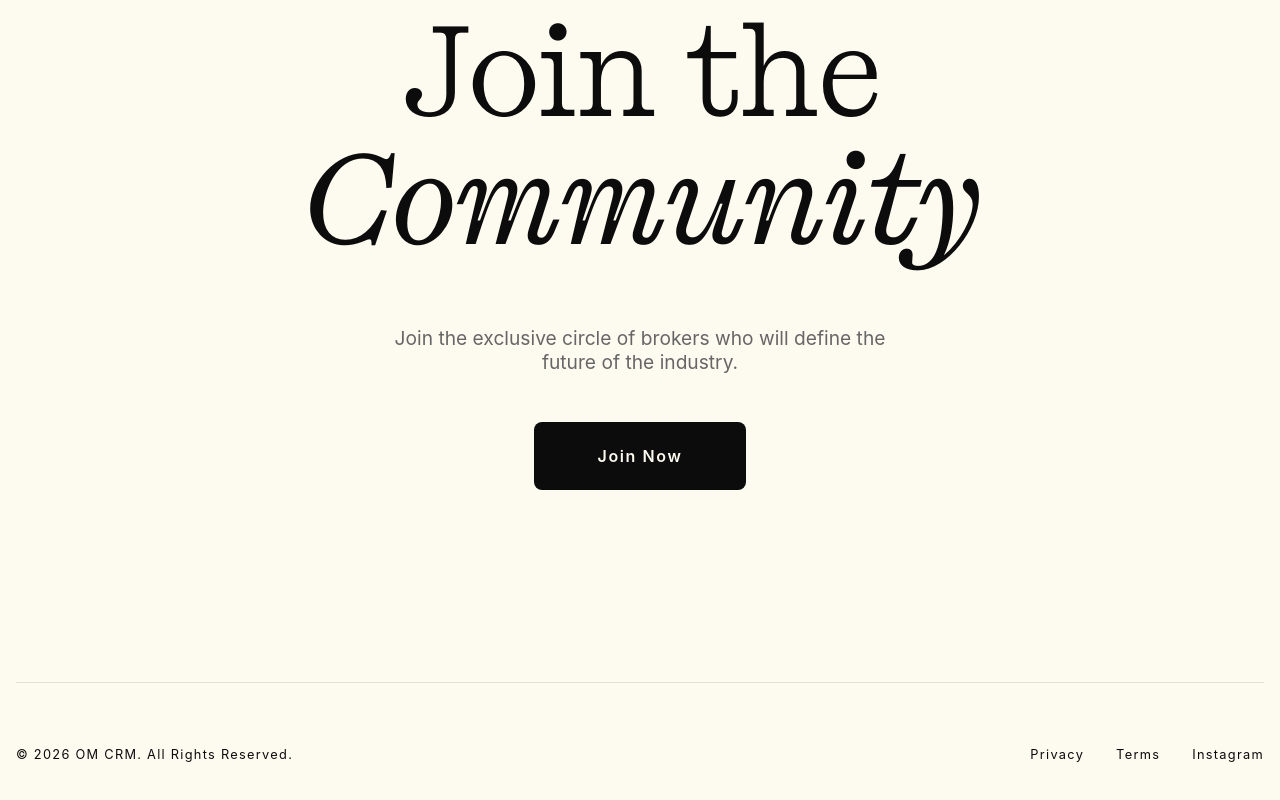
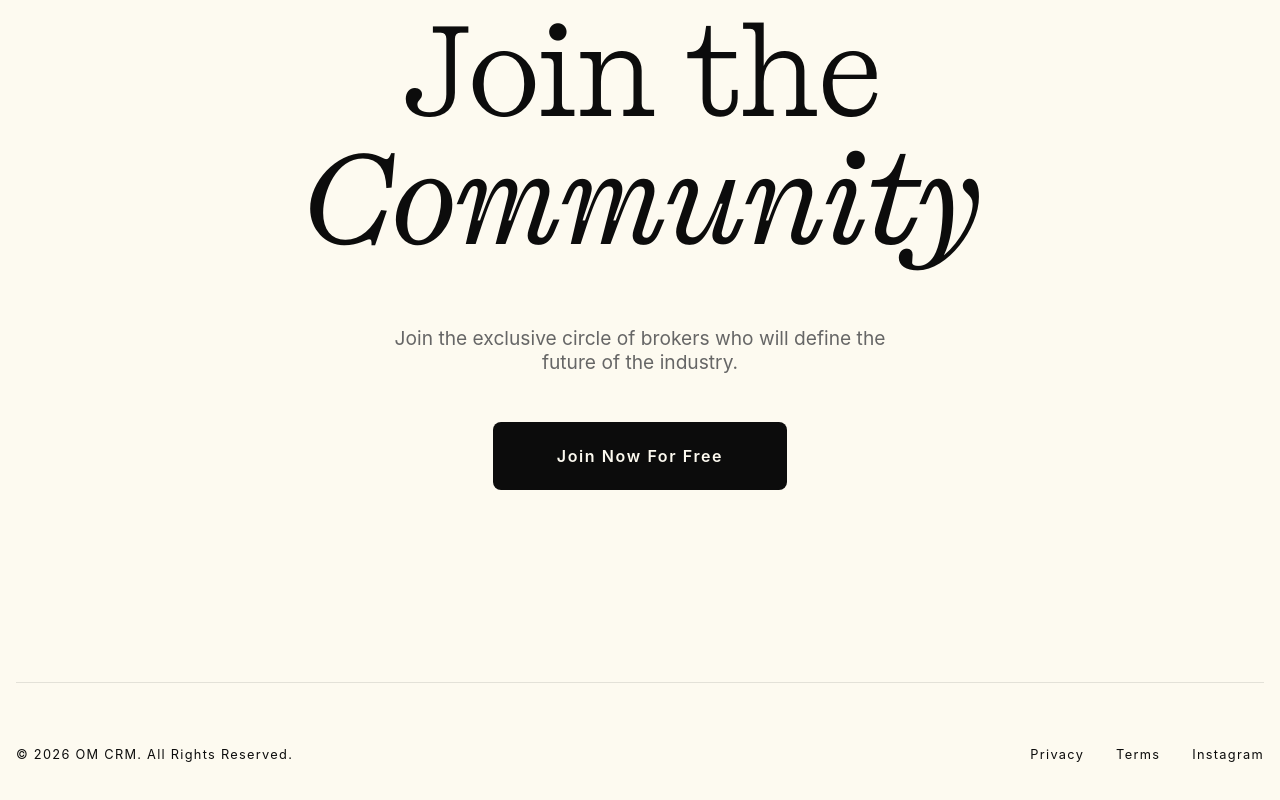
Before and after one commit to jahaskell53/landing-page-cre, a Next.js app: page / in a window 1280 px wide. Shown: the part 3729-4529 px from the top of the page. Built offline with nearby package versions, Linux system fonts and the light colour scheme.

Commit message:
"For Free"

```diff
--- a/src/app/page.tsx
+++ b/src/app/page.tsx
@@ -333,7 +333,7 @@ export default function Home() {
         <p style={{ maxWidth: '500px', margin: '0 auto 3rem', fontSize: '1.2rem', color: 'var(--text-dim)' }}>
           Join the exclusive circle of brokers who will define the future of the industry.
         </p>
-        <button className="btn-primary" style={{ padding: '1.5rem 4rem', fontSize: '1rem' }}>Join Now</button>
+        <button className="btn-primary" style={{ padding: '1.5rem 4rem', fontSize: '1rem' }}>Join Now For Free</button>
       </section>
 
       {/* Footer */}
```
